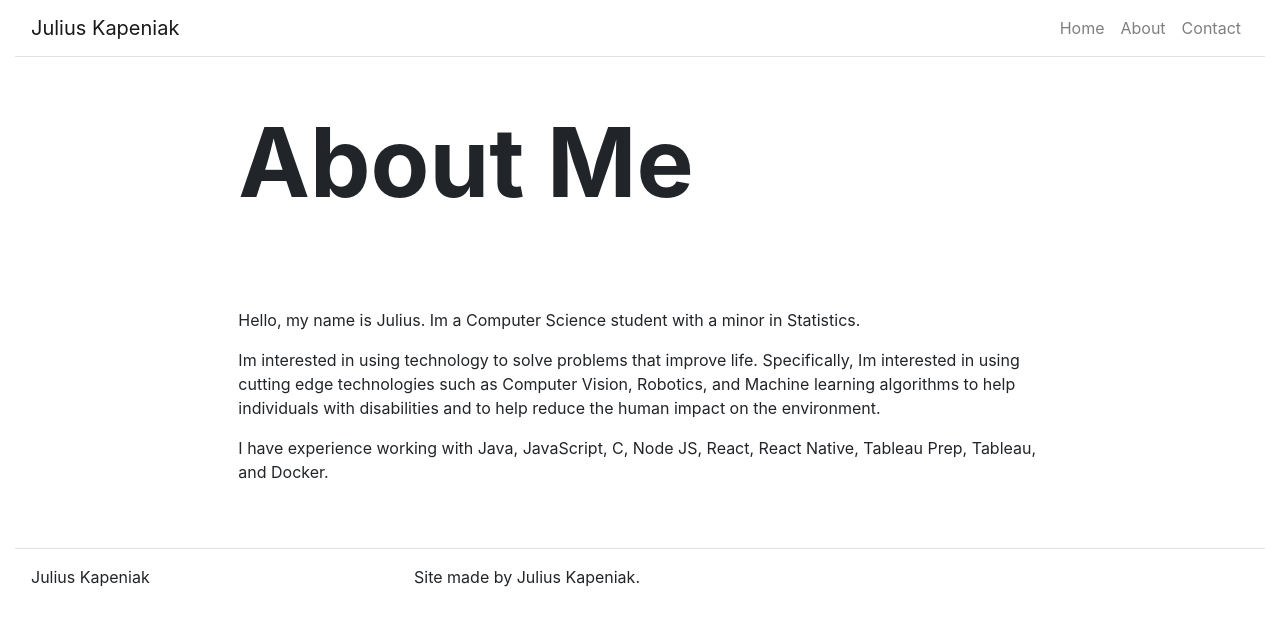
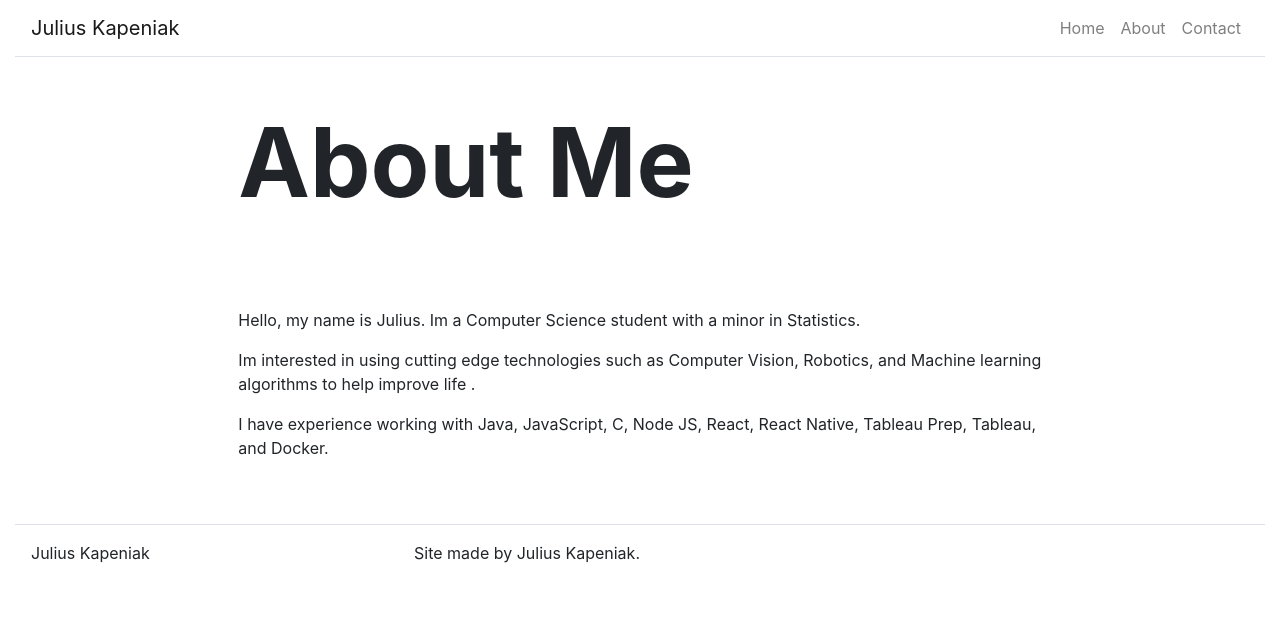
Before and after one commit to jkapeniak/portfolio, a React (Create React App) app: page /about in a window 1280 px wide. Shown: the top 626 px of the page. Built offline with nearby package versions, Linux system fonts and the light colour scheme.

Commit message:
"working site"

```diff
--- a/src/App.js
+++ b/src/App.js
@@ -23,7 +23,7 @@ class App extends React.Component {
       ],
 
       home: {
-        title: "Problem Solver ideally with a computer",
+        title: "Improving life with technology",
         subTitle: "hello world",
         text: "See some of my projects below"
       },
--- a/src/pages/AboutPage.js
+++ b/src/pages/AboutPage.js
@@ -13,8 +13,8 @@ function AboutPage(props){
                Hello, my name is Julius. Im a Computer Science student with a minor in Statistics.
                    </p>
 
-              <p>Im interested in using technology to solve problems that improve life. Specifically, Im interested in using cutting edge technologies such as Computer Vision, Robotics, and Machine learning
-               algorithms to help individuals with disabilities and to help reduce the human impact on the environment.</p>
+              <p>Im interested in using cutting edge technologies such as Computer Vision, Robotics, and Machine learning
+               algorithms to help improve life .</p>
 
                 <p>I have experience working with Java, JavaScript, C, Node JS, React, React Native, Tableau Prep, Tableau, and Docker.</p>
            </Content>
```
